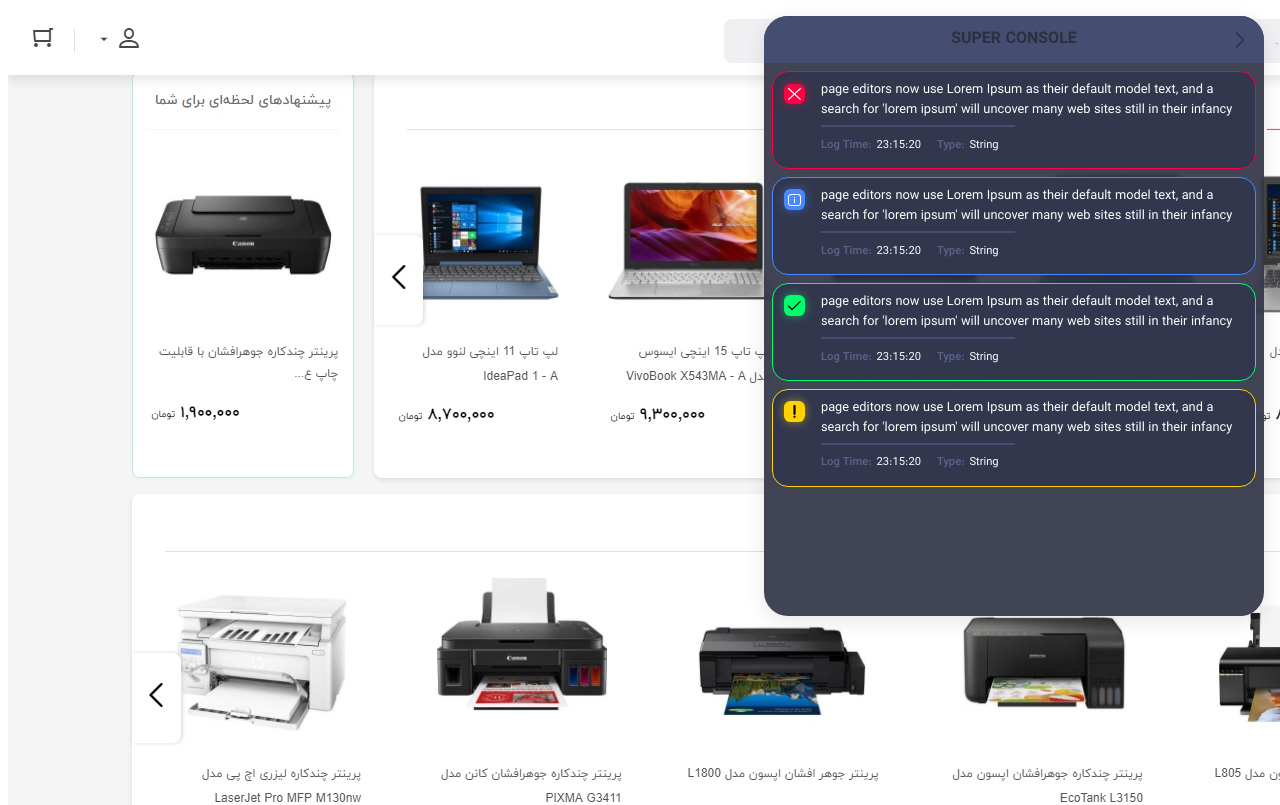
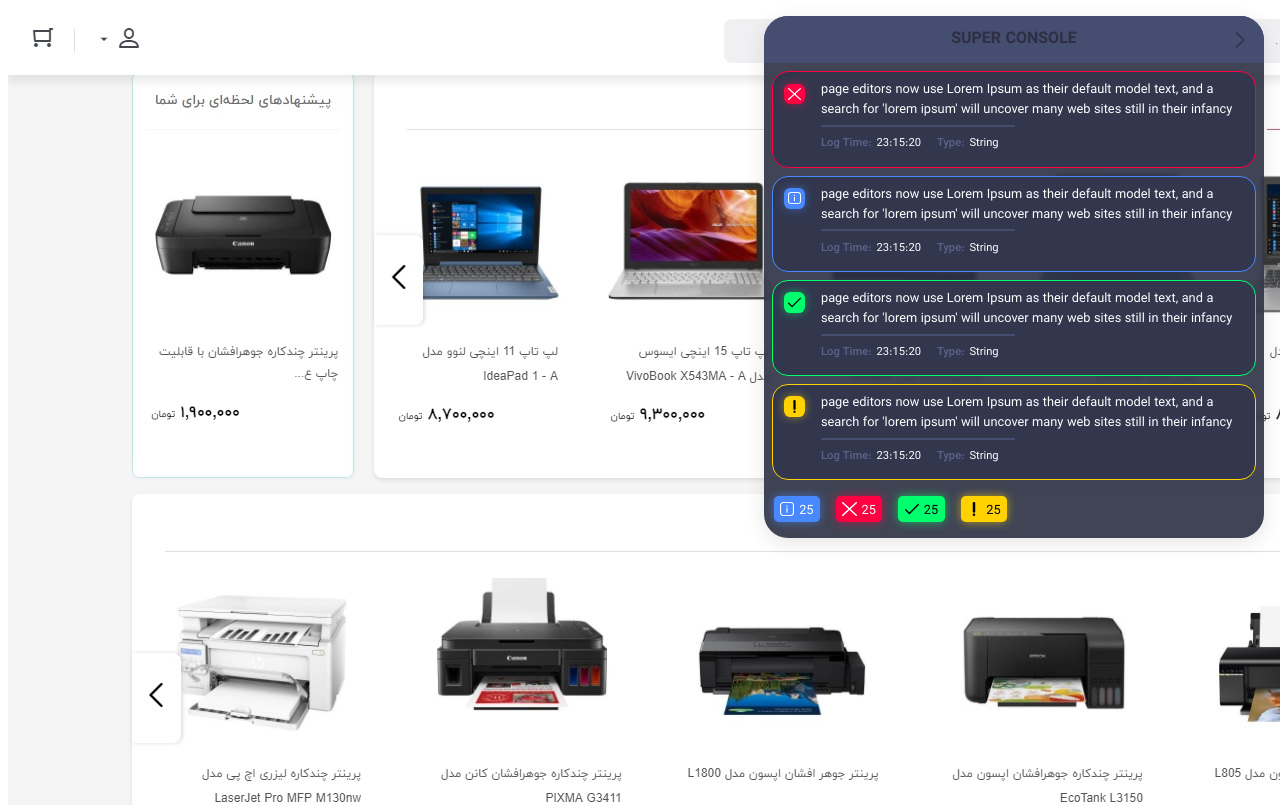
Before and after one commit to ahmadkzx/vue-super-console, a Vue app: page / in a window 1280 px wide. Shown: the top 805 px of the page. Built offline with nearby package versions, Linux system fonts and the light colour scheme.

Commit message:
feat: console footer

```diff
--- a/src/assets/sass/superConsole.scss
+++ b/src/assets/sass/superConsole.scss
@@ -1,5 +1,9 @@
 @import "@/assets/sass/_fonts.scss";
 
+$blue: #4889ff;
+$red: #ff0042;
+$green: #00ff6c;
+$yellow: #ffd200;
 $color-primary: #2c3042;
 $color-primary-light: #454d70;
 
@@ -8,7 +12,6 @@
 	top: 1rem;
 	right: 1rem;
 	width: 500px;
-	height: 600px;
 	border-radius: 1.5rem;
 	background: rgba($color-primary, .9);
 	backdrop-filter: blur(2px);
@@ -45,4 +48,59 @@
 	&-logs {
 		padding: .5rem;
 	}
+
+	&-footer {
+		display: flex;
+		justify-content: flex-start;
+		align-items: center;
+		padding: 0 .6rem 1rem .6rem;
+
+		&-log {
+			display: flex;
+			justify-content: center;
+			align-items: center;
+			padding: .1rem .4rem;
+			border-radius: .3rem;
+			margin-right: 1rem;
+
+			&.info {
+				background: $blue;
+				box-shadow: 0 0 10px rgba($blue, .6);
+			}
+
+			&.error {
+				background: $red;
+				box-shadow: 0 0 10px rgba($red, .6);
+			}
+
+			&.warning {
+				background: $yellow;
+				box-shadow: 0 0 10px rgba($yellow, .6);
+
+				* {
+					color: black;
+				}
+			}
+
+			&.success {
+				background: $green;
+				box-shadow: 0 0 10px rgba($green, .6);
+
+				* {
+					color: black;
+				}
+			}
+
+			&__icon {
+				width: .9rem;
+				margin-right: .3rem;
+			}
+
+			&__count {
+				margin-top: .2rem;
+				font-size: .8rem;
+				color: white;
+			}
+		}
+	}
 }
--- a/src/assets/sass/superLog.scss
+++ b/src/assets/sass/superLog.scss
@@ -52,7 +52,7 @@
 
 		&-footer {
 			margin-top: .3rem;
-			padding-top: .3rem;
+			padding-top: .2rem;
 			display: inline-block;
 			border-top: 2px solid $color-primary-light;
 		}
--- a/src/components/SuperConsole.vue
+++ b/src/components/SuperConsole.vue
@@ -10,6 +10,25 @@
 			<SuperLog log="salam" logType="info" />
 			<SuperLog log="salam" logType="success" />
 			<SuperLog log="salam" logType="warning" />
+		</div>
+
+		<div class="super-console-footer">
+			<div class="super-console-footer-log info">
+				<img class="super-console-footer-log__icon" src="@/assets/icons/info.svg">
+				<span class="super-console-footer-log__count">25</span>
+			</div>
+			<div class="super-console-footer-log error">
+				<img class="super-console-footer-log__icon" src="@/assets/icons/error.svg">
+				<span class="super-console-footer-log__count">25</span>
+			</div>
+			<div class="super-console-footer-log success">
+				<img class="super-console-footer-log__icon" src="@/assets/icons/success.svg">
+				<span class="super-console-footer-log__count">25</span>
+			</div>
+			<div class="super-console-footer-log warning">
+				<img class="super-console-footer-log__icon" src="@/assets/icons/warning.svg">
+				<span class="super-console-footer-log__count">25</span>
+			</div>
 		</div>
 	</div>
 </template>
```
